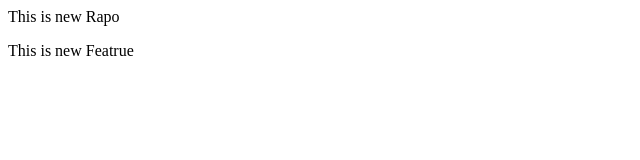
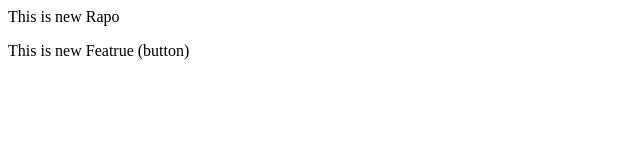
Before and after one commit to Syedturab123/LocalRapo, a plain HTML site: page index.html in a window 1280 px wide. Shown: the full height of the page, 0-640 px from the left. Drawn offline with Linux system fonts and the light colour scheme.

Commit message:
Add Button

```diff
--- a/index.html
+++ b/index.html
@@ -1,2 +1,2 @@
 <p>This is new Rapo</p>
-<p>This is new Featrue</p>
+<p>This is new Featrue (button)</p>
```
